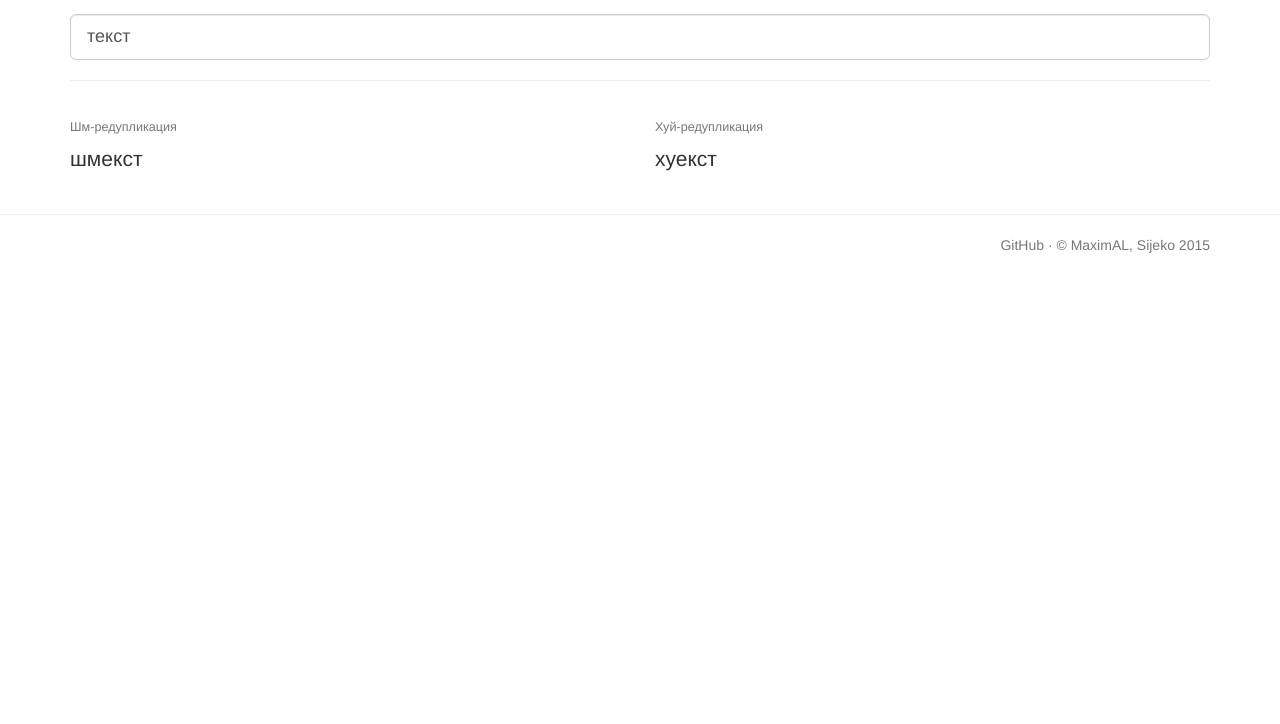
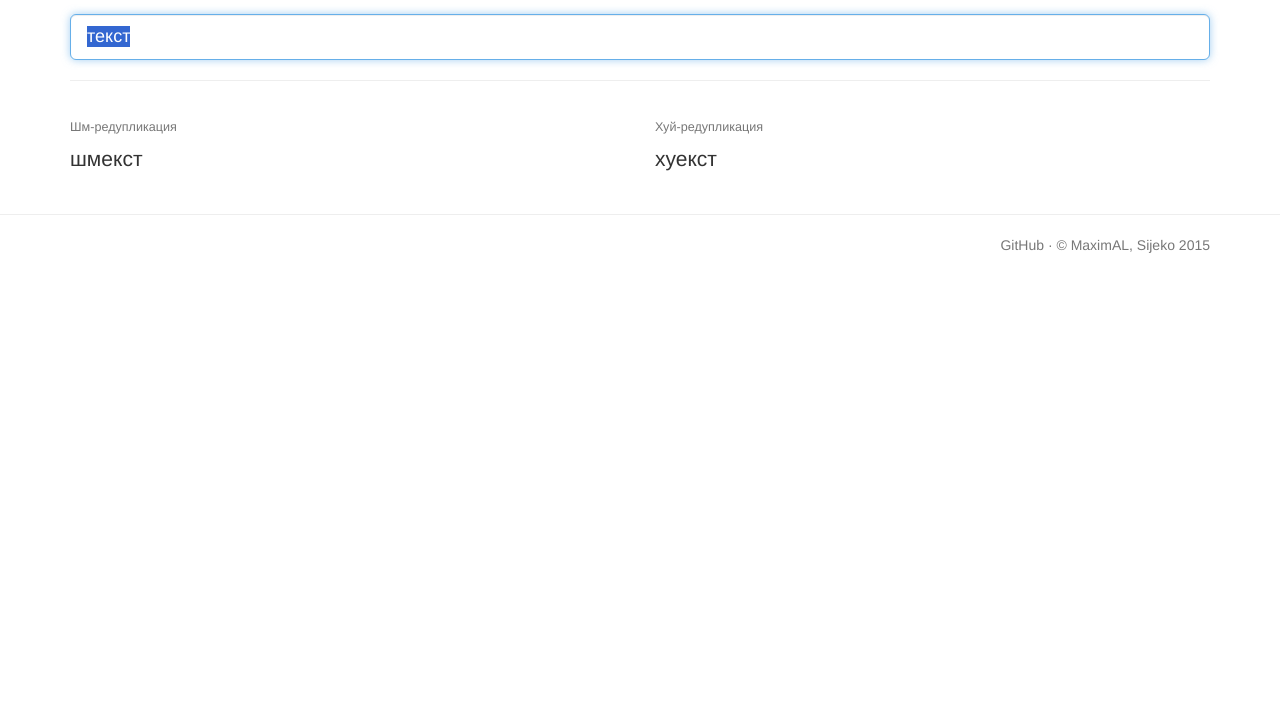
Before and after one commit to maximal/reduplicator, a plain HTML site: page index.html in a window 1280 px wide. Shown: the part 76-800 px from the top of the page. Drawn offline with nearby package versions, Linux system fonts and the light colour scheme.

Commit message:
Автофокус на поле ввода текста.

```diff
--- a/index.html
+++ b/index.html
@@ -31,7 +31,7 @@
 	<div class="row">
 		<div class="col-md-12">
 			<label for="inp-text"></label>
-			<input type="text" name="text" id="inp-text" class="form-control input-lg" />
+			<input type="text" name="text" id="inp-text" class="form-control input-lg" autofocus="autofocus" />
 		</div>
 	</div>
 	<hr/>
--- a/js/app.js
+++ b/js/app.js
@@ -110,6 +110,7 @@ jQuery(function ($) {
 			text = 'текст';
 		}
 		txtInp.val(text);
+		txtInp.focus().select();
 		renderResults(text);
 	}
 	onLoad();
```
